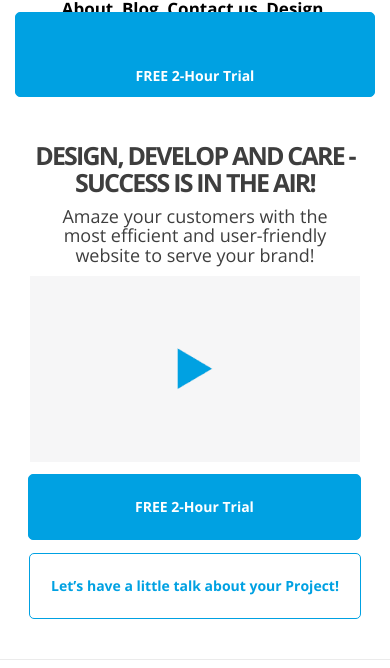
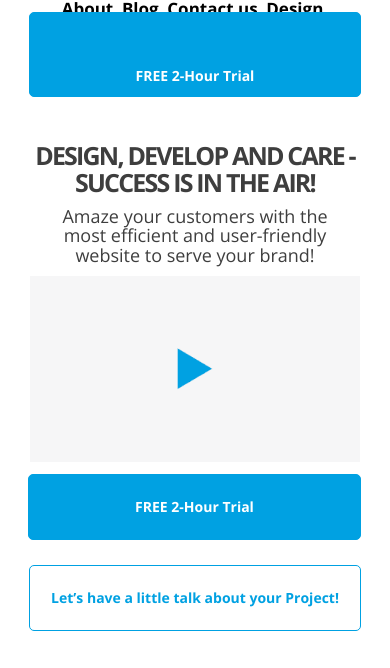
Before and after one commit to ingeniousweb/ingeniousweb.github.io, a plain HTML site: page index.html in a window 390 px wide. Shown: the part 113-781 px from the top of the page. Drawn offline with nearby package versions, Linux system fonts and the light colour scheme.

Commit message:
fix margin

```diff
--- a/style.css
+++ b/style.css
@@ -254,7 +254,7 @@ small {font-size: 15px !important;font-style: italic ;}
     .ser-widgets h3{text-align: center}
     .ser-widgets p{padding: 0;margin: 0;text-align: center}
     /***********button**********/
-    .button {font-size: 14px!important;}
+    .button {font-size: 14px!important;margin: 25px 14px!important;}
     a .large {margin: 12px 14px 13px 13px!important;}
     a .white {padding: 0;margin: 10px 14px;}
     a .white p{font-size: 14px!important;padding: 22px 15px !important;}
```
